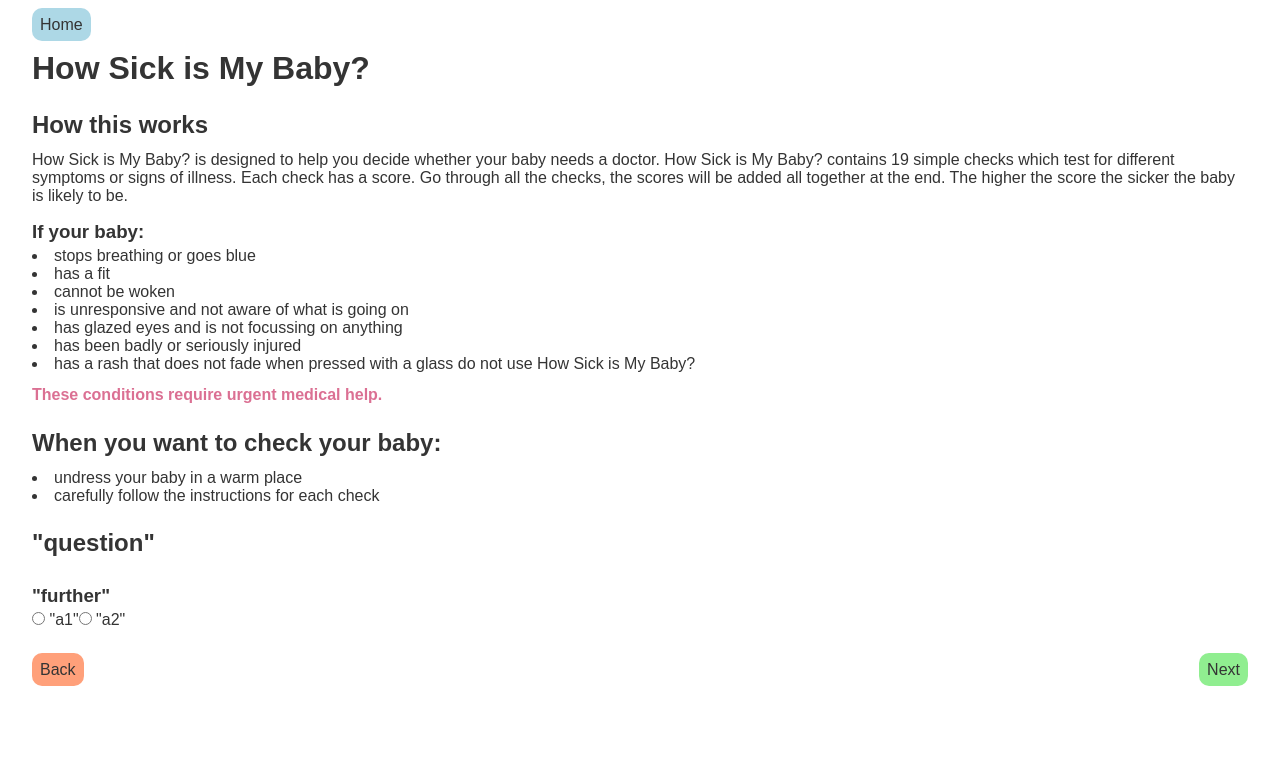
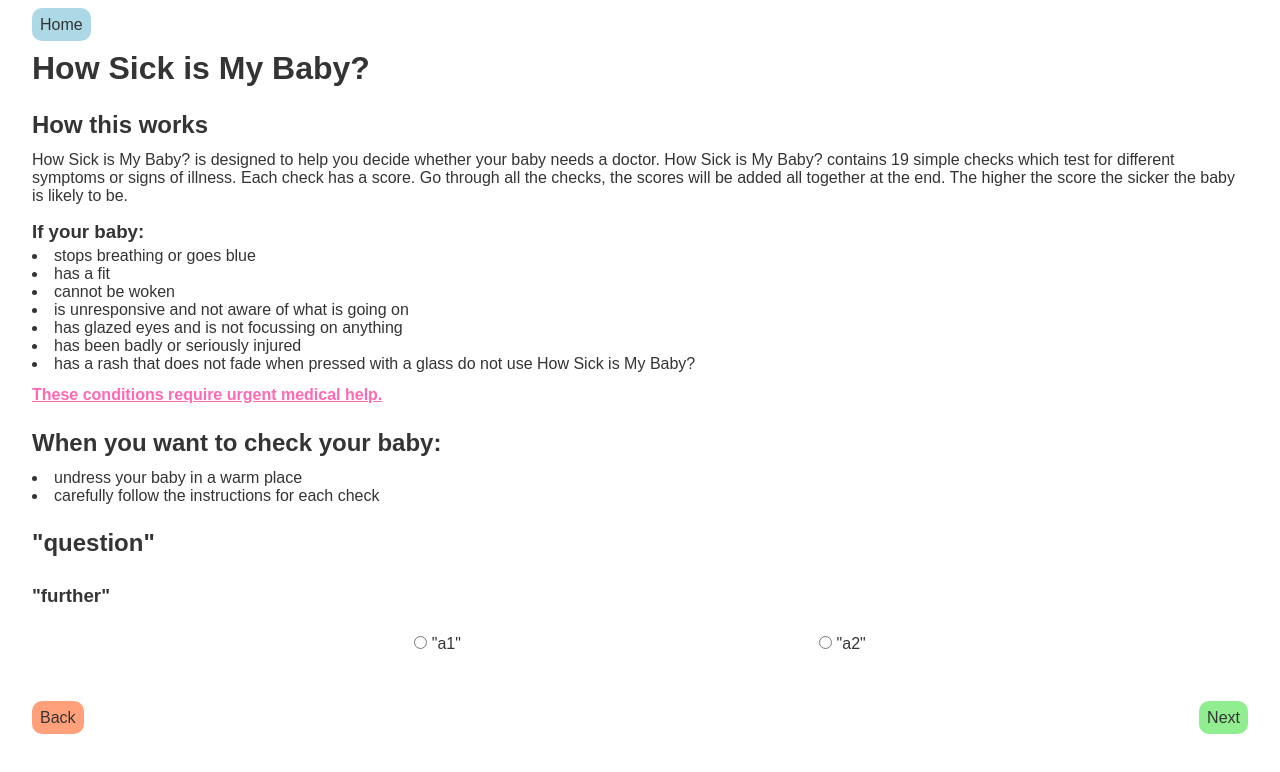
Before and after one commit to LauraPinckney/HowSickIsMyBaby, a React (Create React App) app: page / in a window 1280 px wide. Shown: the top 772 px of the page. Built offline with nearby package versions, Linux system fonts and the light colour scheme.

Commit message:
updates to styling

```diff
--- a/src/components/Introduction/Introduction.module.scss
+++ b/src/components/Introduction/Introduction.module.scss
@@ -10,5 +10,6 @@
     line-height: 1.25rem;
     justify-items: center;
     padding-top: 0.75em;
+    text-decoration: underline;
   }
 }
--- a/src/components/TwoAnswers/TwoAnswers.jsx
+++ b/src/components/TwoAnswers/TwoAnswers.jsx
@@ -6,7 +6,7 @@ export const TwoAnswers = () => {
     <div className={styles.container}>
       <h2>"question"</h2>
       <h3>"further"</h3>
-      <div>
+      <div className={styles.containerButtons}>
         <label>
           <input id="answer" type="radio" name="qAnswer" /> "a1"
         </label>
--- a/src/components/TwoAnswers/TwoAnswers.module.scss
+++ b/src/components/TwoAnswers/TwoAnswers.module.scss
@@ -3,4 +3,10 @@
 
 .container {
   margin: 0 2em 0 2em;
+
+  &Buttons {
+    display: flex;
+    justify-content: space-evenly;
+    padding: 1.5em;
+  }
 }
--- a/src/pages/NotFoundPage/NotFoundPage.jsx
+++ b/src/pages/NotFoundPage/NotFoundPage.jsx
@@ -1,10 +1,10 @@
-import './NotFoundPage.scss';
+import styles from './NotFoundPage.module.scss';
 
 export const NotFoundPage = () => {
   return (
-    <>
+    <div className={styles.container}>
       <h1>404</h1>
       <h2>Oh no, we can't find what you are looking for, sorry!</h2>
-    </>
+    </div>
   );
 };
--- /dev/null
+++ b/src/pages/NotFoundPage/NotFoundPage.module.scss
@@ -0,0 +1,6 @@
+@import '../../styles/partials/mixins';
+@import '../../styles/partials/variables';
+
+.container {
+  margin: 3em 2em 1em 2em;
+}
--- a/src/styles/global.scss
+++ b/src/styles/global.scss
@@ -27,6 +27,6 @@ a {
 }
 
 a:hover {
-  color: hotpink;
+  color: whitesmoke;
   text-decoration: none;
 }
--- a/src/styles/partials/_variables.scss
+++ b/src/styles/partials/_variables.scss
@@ -1,4 +1,4 @@
 $tablet-breakpoint: 768px;
 $desktop-breakpoint: 1280px;
 
-$alert-text-colour: palevioletred;
+$alert-text-colour: hotpink;
```
Also changed, not shown: src/pages/NotFoundPage/NotFoundPage.scss (deleted).
